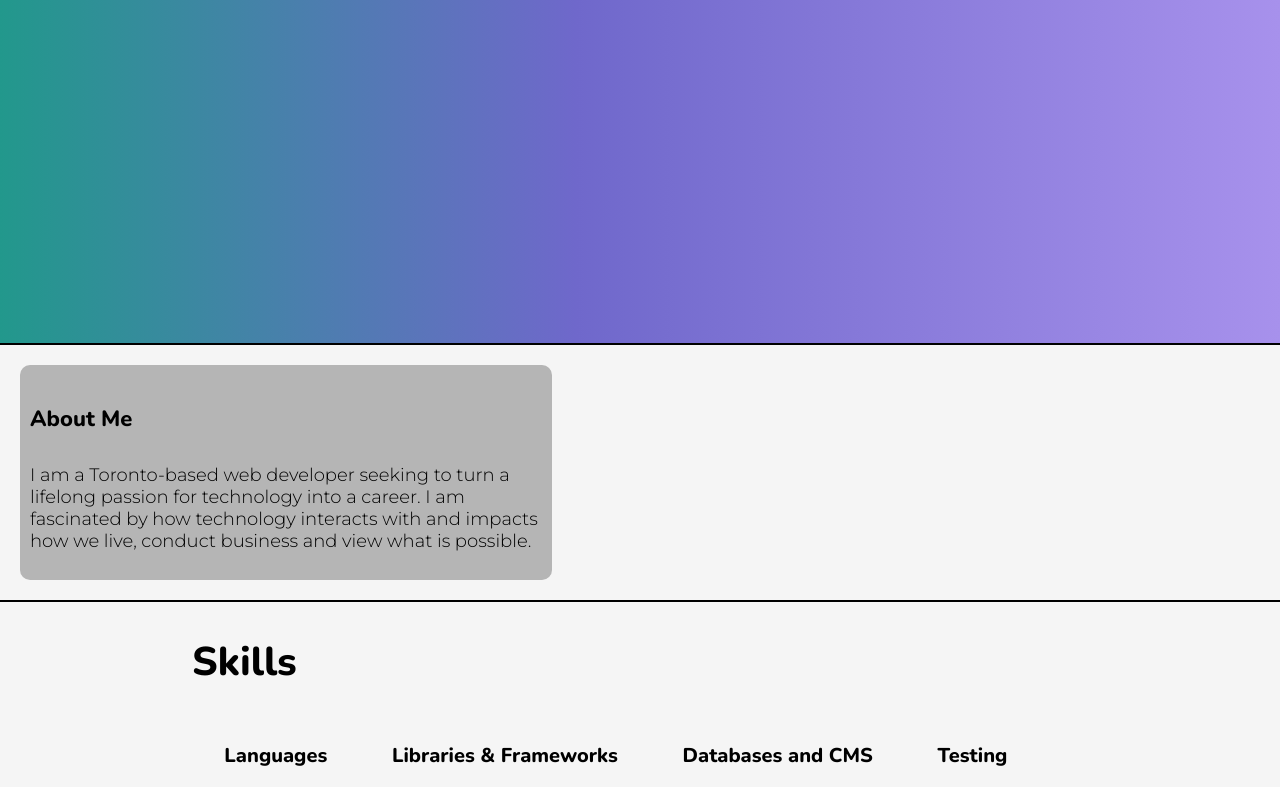
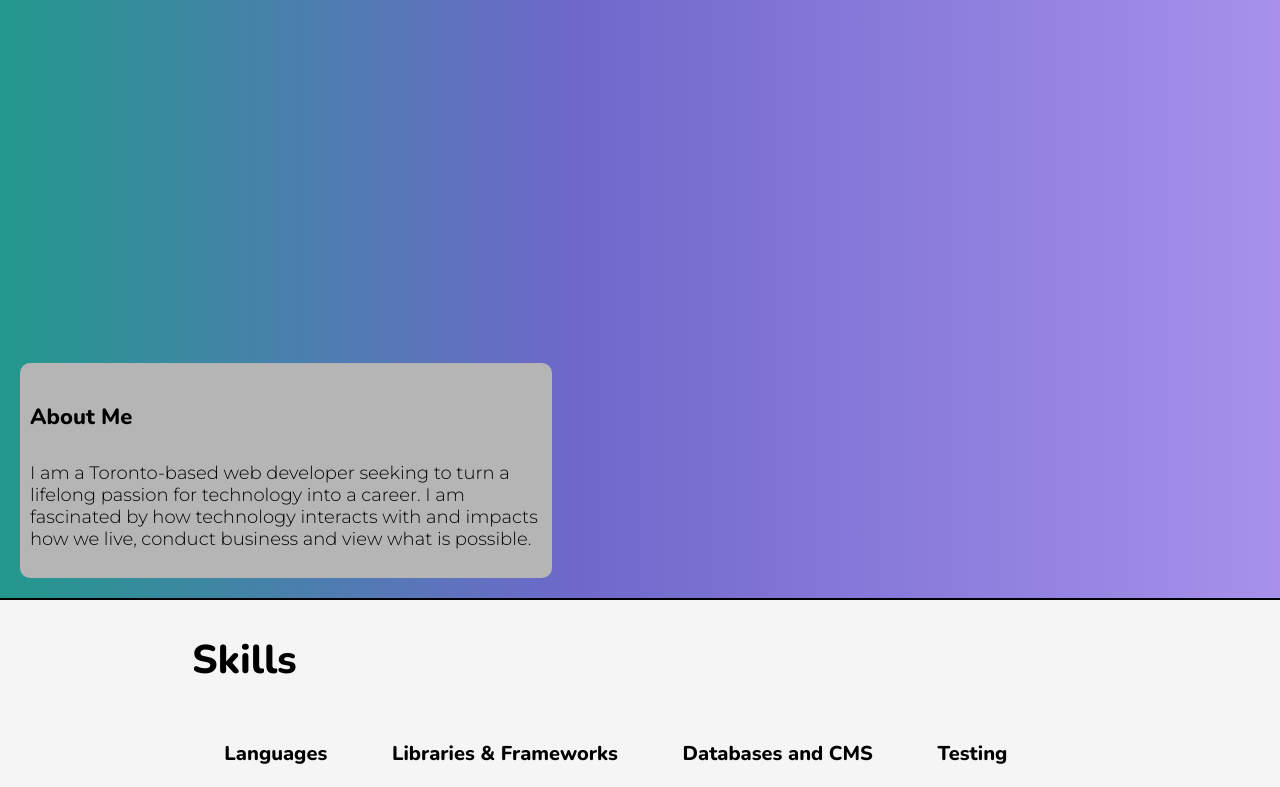
Before and after one commit to CD-Mackay/CD-Mackay.github.io, a React (Create React App) app: page / in a window 1280 px wide. Shown: the part 487-1274 px from the top of the page. Built offline with nearby package versions, Linux system fonts and the light colour scheme.

Commit message:
merge intro and about styling

```diff
--- a/src/App.js
+++ b/src/App.js
@@ -20,7 +20,7 @@ function App() {
     <div className="App">
       <Header />
       <Introduction />
-      <Separator />
+      {/* <Separator /> */}
       <About />
       <Separator />
       <Skills />
--- a/src/Components/styles.scss
+++ b/src/Components/styles.scss
@@ -45,6 +45,8 @@ i:hover {
   display: flex;
   flex-direction: column;
   justify-content: center;
+  background: linear-gradient(90deg, rgba(34,152,140,1) 0%, rgba(111,104,203,1) 45%, rgba(167,145,236,1) 100%);
+
 }
 
 .contact-info {
```
